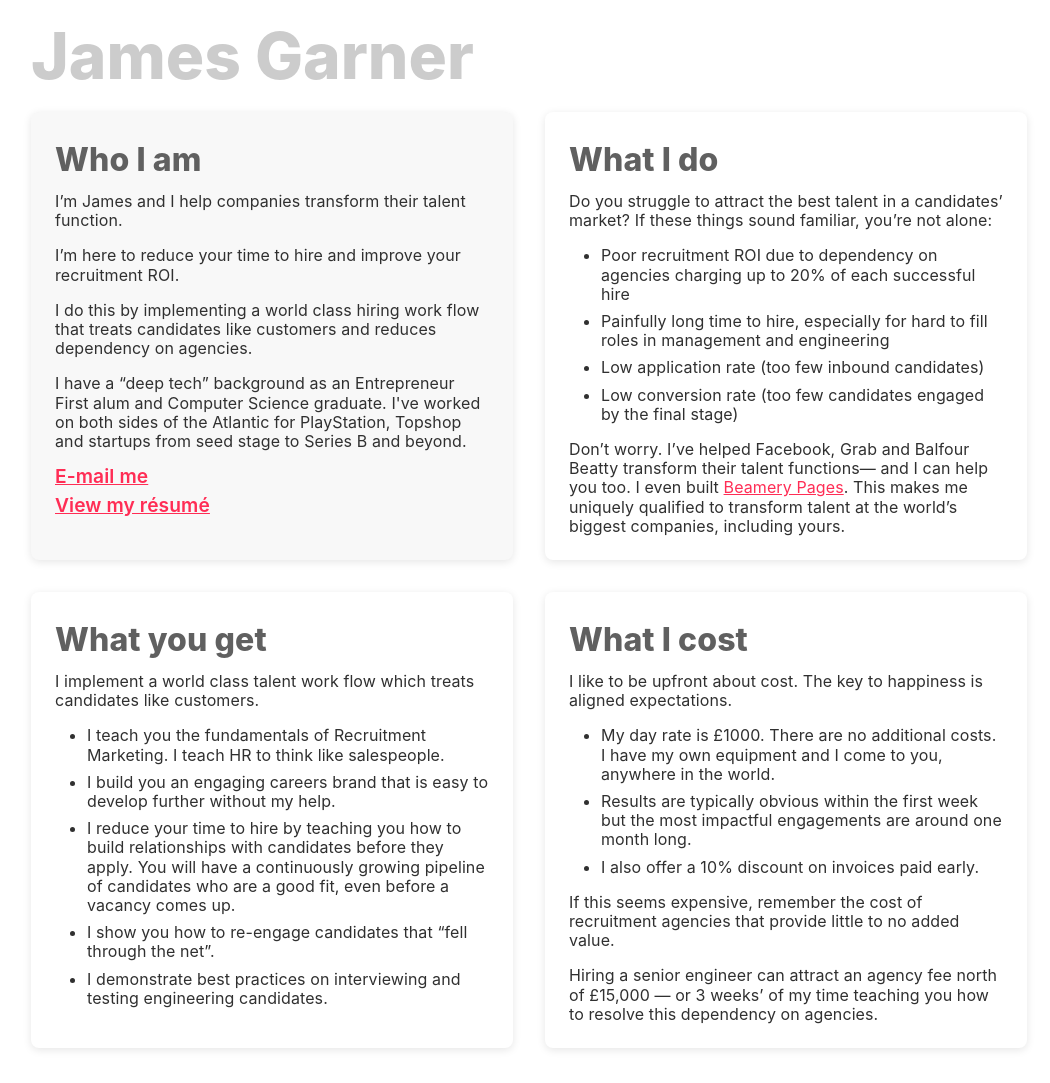
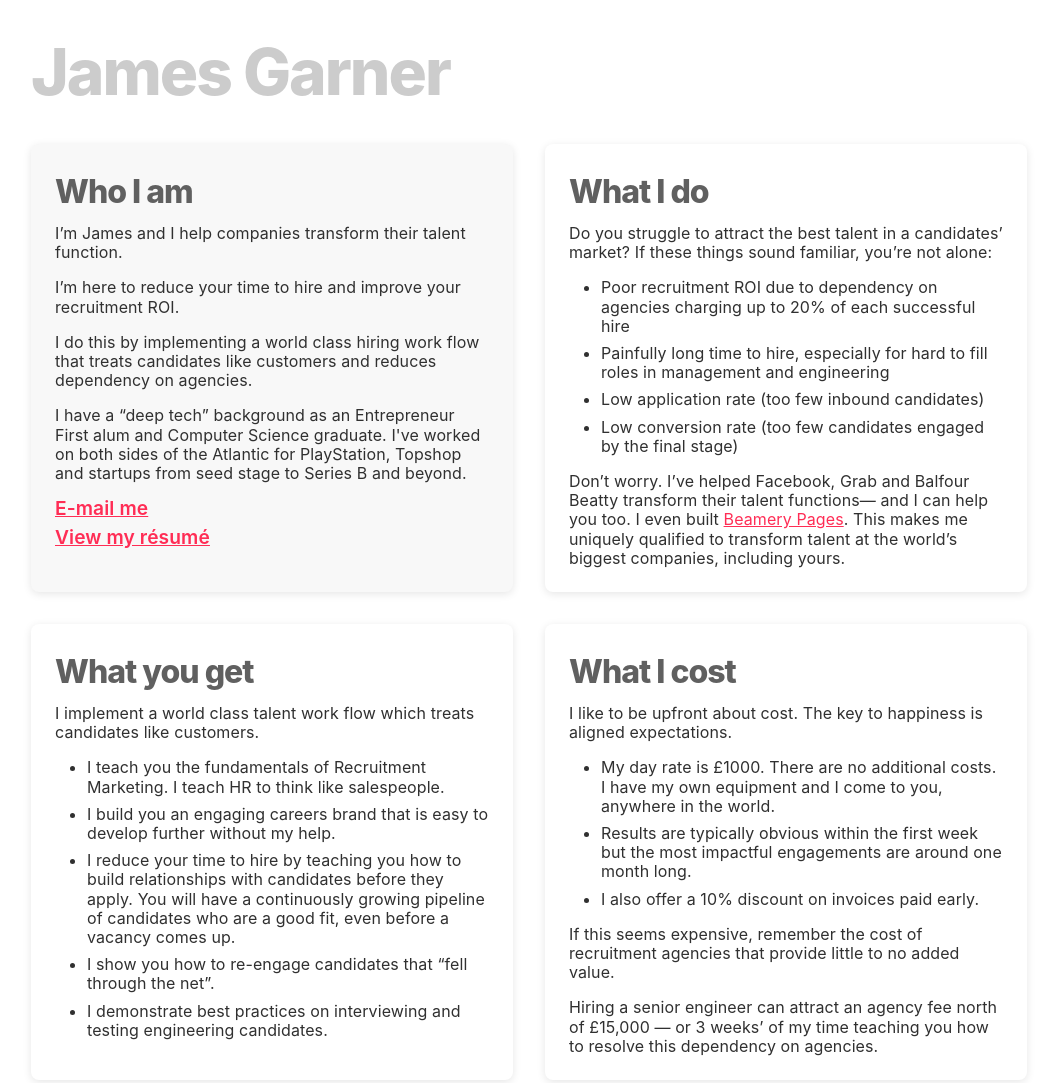
Before and after one commit to jadaradix/jada-io, a React app in the folder src/: page / in a window 1280 px wide. Shown: the whole page, without its empty margins (111-1161 px from the left). Built offline with nearby package versions, Linux system fonts and the light colour scheme.

Commit message:
metas, styles

```diff
--- a/src/public/index.html
+++ b/src/public/index.html
@@ -7,6 +7,9 @@
     <link rel="manifest" href="%PUBLIC_URL%/manifest.json">
     <link rel="shortcut icon" href="%PUBLIC_URL%/favicon.ico">
     <title>James Garner | Transforming talent</title>
+    <meta name="description" content="I implement a world class hiring work flow that treats candidates like customers and reduces dependency on agencies.">
+    <meta name="keywords" content="talent,recruitment,hiring">
+    <meta name="author" content="James Garner">
   </head>
   <body>
     <noscript>
--- a/src/src/components/Brick/Brick.js
+++ b/src/src/components/Brick/Brick.js
@@ -16,6 +16,7 @@ const StyledBrick = styled.section`
     font-weight: 800;
     color: rgb(96, 96, 96);
     line-height: 3rem;
+    letter-spacing: -1px;
     // background-color: green;
   }
   p {
--- a/src/src/components/Header/Header.js
+++ b/src/src/components/Header/Header.js
@@ -10,6 +10,7 @@ const StyledHeader = styled.h1`
   -webkit-font-smoothing: antialiased;
   color: rgb(204, 204, 204);
   line-height: 3rem;
+  letter-spacing: -2px;
   // background-color: green;
 `;
 
--- a/src/src/index.css
+++ b/src/src/index.css
@@ -16,10 +16,11 @@ main > article {
   margin: 0 auto 0 auto;
   max-width: 996px;
   padding: 2rem;
+  padding-top: 3rem;
 }
 
 main > article > h1 {
-  margin-bottom: 2rem;
+  margin-bottom: 3rem;
 }
 
 main > article > div {
```
